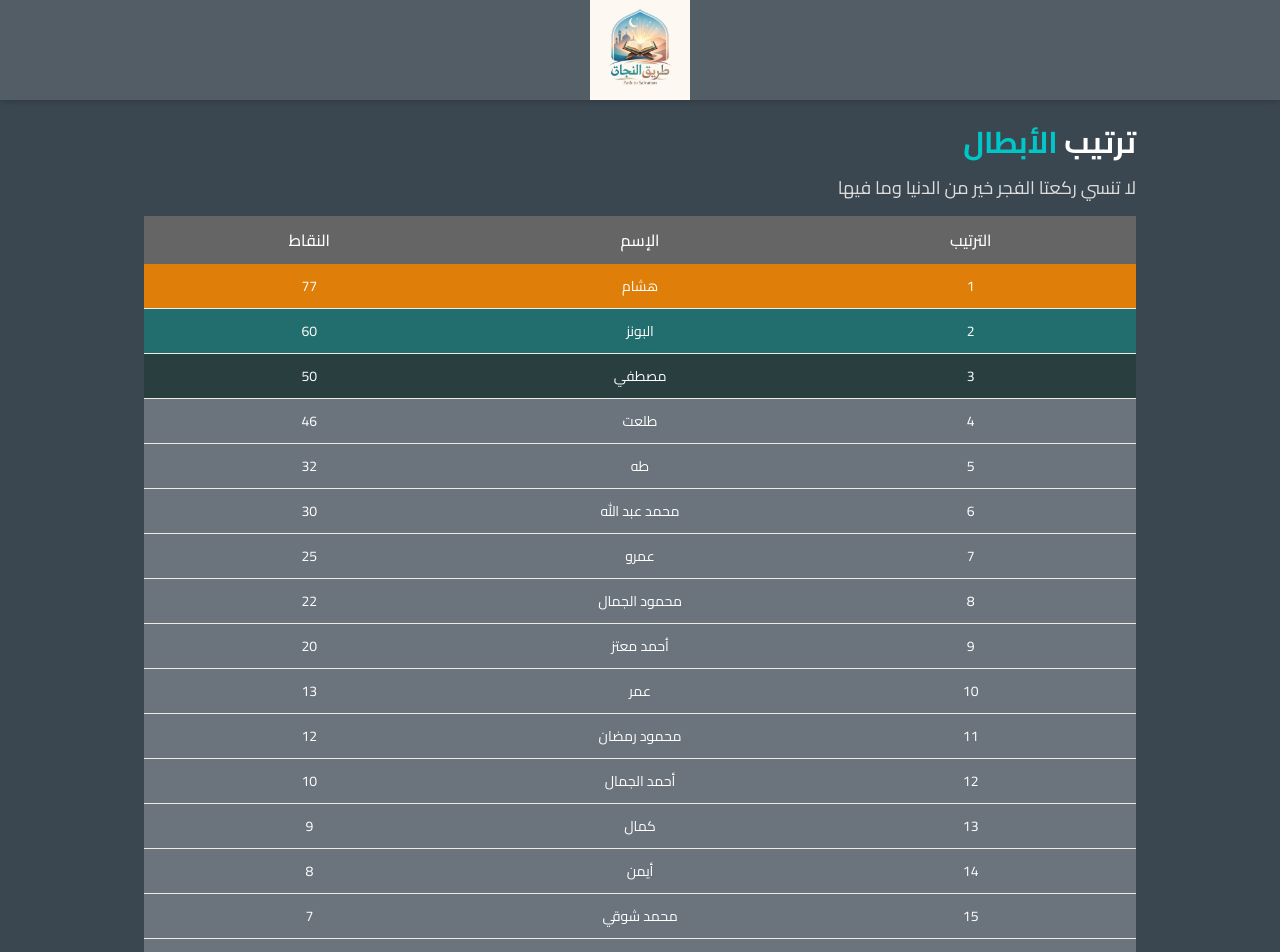
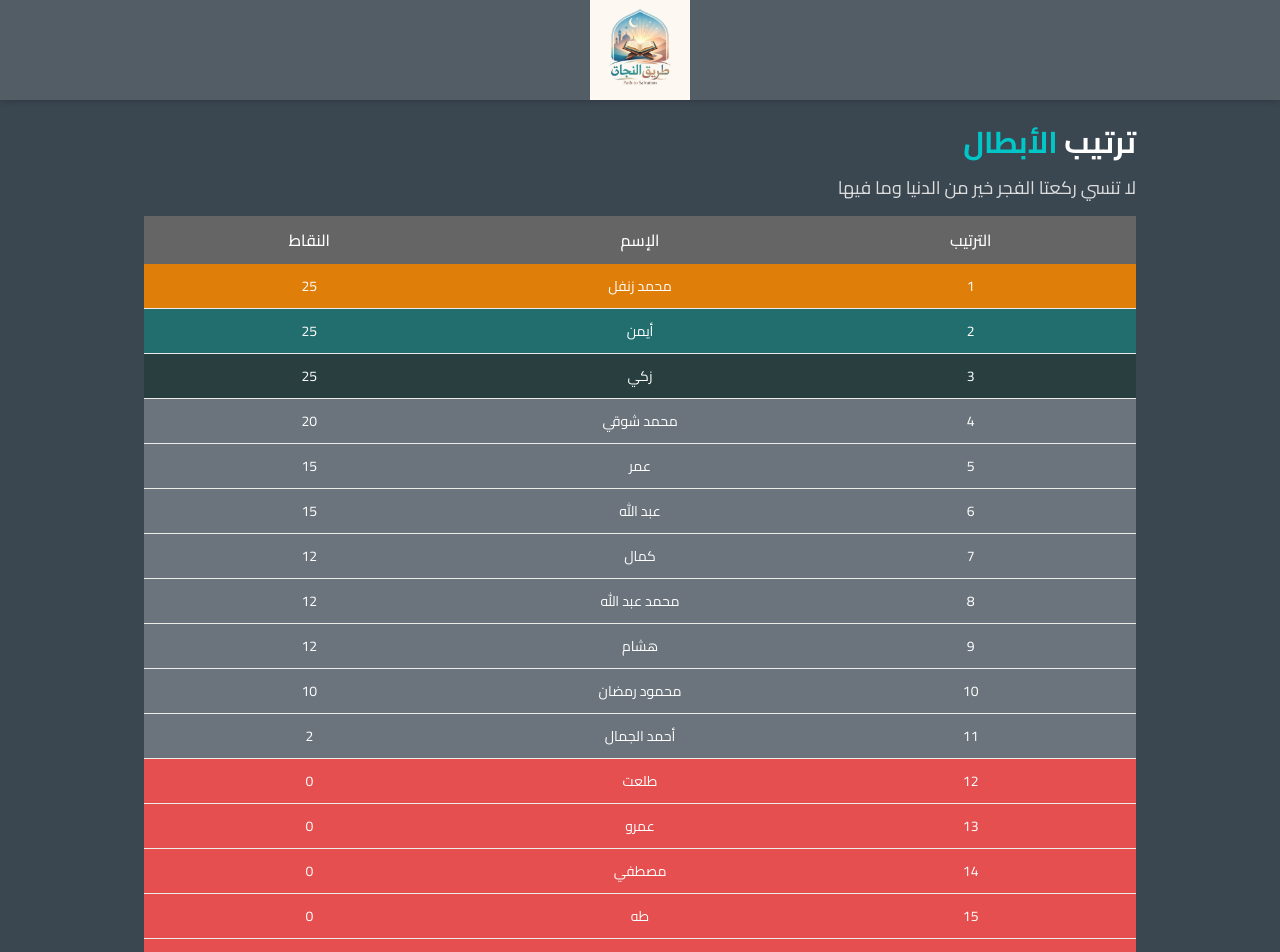
Before and after one commit to zaki164/Tareek-elnagah, a React (Vite) app: page / in a window 1280 px wide. Shown: the top 952 px of the page. Built offline with nearby package versions, Linux system fonts and the light colour scheme; what tailwindcss-rtl would draw is missing.

Commit message:
update 31/1/2026

```diff
--- a/src/Section/TableSection.tsx
+++ b/src/Section/TableSection.tsx
@@ -4,24 +4,24 @@ const TableSection = () => {
   const { t } = useTranslation()
 
   const data = [
-    { name: "محمد زنفل", value: 6 },
-    { name: "محمد شوقي", value: 7 },
-    { name: "أيمن", value: 8 },
-    { name: "كمال", value: 9 },
-    { name: "أحمد الجمال", value: 10 },
-    { name: "محمود رمضان", value: 12 },
-    { name: "عمر", value: 13 },
-    { name: "عبد الله", value: 5 },
-    { name: "أحمد معتز", value: 20 },
-    { name: "محمد عبد الله", value: 30 },
-    { name: "البونز", value: 60 },
-    { name: "مصطفي", value: 50 },
-    { name: "طه", value: 32 },
-    { name: "محمود الجمال", value: 22 },
-    { name: "طلعت", value: 46 },
-    { name: "هشام", value: 77 },
-    { name: "عمرو", value: 25 },
-    { name: "زكي", value: 4 },
+    { name: "محمد زنفل", value: 25 },
+    { name: "محمد شوقي", value: 20 },
+    { name: "أيمن", value: 25 },
+    { name: "كمال", value: 12 },
+    { name: "أحمد الجمال", value: 2 },
+    { name: "محمود رمضان", value: 10 },
+    { name: "عمر", value: 15 },
+    { name: "عبد الله", value: 15 },
+    { name: "محمد عبد الله", value: 12 },
+    { name: "زكي", value: 25 },
+    { name: "هشام", value: 12 },
+    { name: "طلعت", value: 0 },
+    { name: "عمرو", value: 0 },
+    { name: "مصطفي", value: 0 },
+    { name: "طه", value: 0 },
+    { name: "محمود الجمال", value: 0 },
+    { name: "معتز", value: 0 },
+    { name: "البونز", value: 0 },
   ]
 
   return (
@@ -42,8 +42,8 @@ const TableSection = () => {
           </thead>
           <tbody>
             {
-              data?.sort((a, b) => b.value - a.value).map((ele, i) => (
-                <tr key={ele?.name} className={`table-body ${i === 0 ? "bg-[#df7f0a]" : i === 1 ? "bg-[#226d6e]" : i === 2 ? "bg-[#293e3f]" : "bg-lightBg2"}`}>
+              data?.sort((a, b) => b.value - a.value).map((ele, i, arr) => (
+                <tr key={ele?.name} className={`table-body ${i === arr.length - 1 || ele.value === 0 ? "bg-redColor" : i === 0 ? "bg-[#df7f0a]" : i === 1 ? "bg-[#226d6e]" : i === 2 ? "bg-[#293e3f]" : "bg-lightBg2"}`}>
                   <td>{i + 1}</td>
                   <td>{ele?.name}</td>
                   <td>{ele?.value}</td>
```
